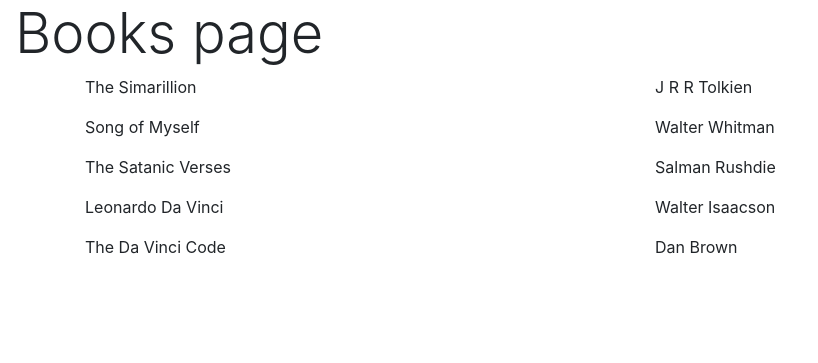
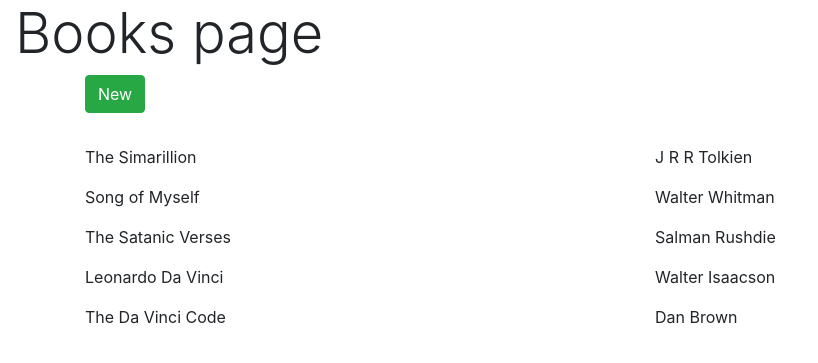
Before and after one commit to bihanviranga/librarysystem, a Django app: page /books in a window 1280 px wide. Shown: the part 56-419 px from the top of the page, without its empty margins (0-818 px from the left). Run offline with Django 3.2, Linux system fonts and the light colour scheme; data comes from the database, SQL or seed files in the repository; some libraries are stand-ins or nearby versions.

Commit message:
new book: frontend part

```diff
--- a/librarycore/templates/librarycore/books.html
+++ b/librarycore/templates/librarycore/books.html
@@ -3,6 +3,20 @@
 {% block maintitle %}Books page{% endblock %}
 
 {% block content %}
+<div class="container" style="margin-bottom: 2em;">
+	<div class="row">
+		<div class="col-1">
+			<button class="btn btn-success" id="btnBookNewShow" onclick="bookNewToggle()">New</button>
+		</div>
+		<div class="col">
+			<form action="{% url 'books' %}" method="POST">
+				<input type="text" name="bookName" id="txtBookName" hidden="true" placeholder="Book Name" />
+				<input type="text" name="authorName" id="txtAuthorName" hidden="true" placeholder="Author Name" />
+				<button class="btn btn-success" type="submit" id="btnBookSubmit" hidden="true">Add</button>
+			</form>
+		</div>
+	</div>
+</div>
 <div class="container">
 	{% for book in books %}
 	<div class="row">
@@ -15,4 +29,15 @@
 	</div>
 	{% endfor %}
 </div>
+
+<script>
+	function bookNewToggle() {
+		$("#btnBookNewShow").attr("hidden", true);
+		$("#btnBookSubmit").attr("hidden", false);
+		$("#txtBookName").attr("hidden", false);
+		$("#txtAuthorName").attr("hidden", false);
+		$("#txtBookName").focus();
+	}
+</script>
+
 {% endblock %}
```
